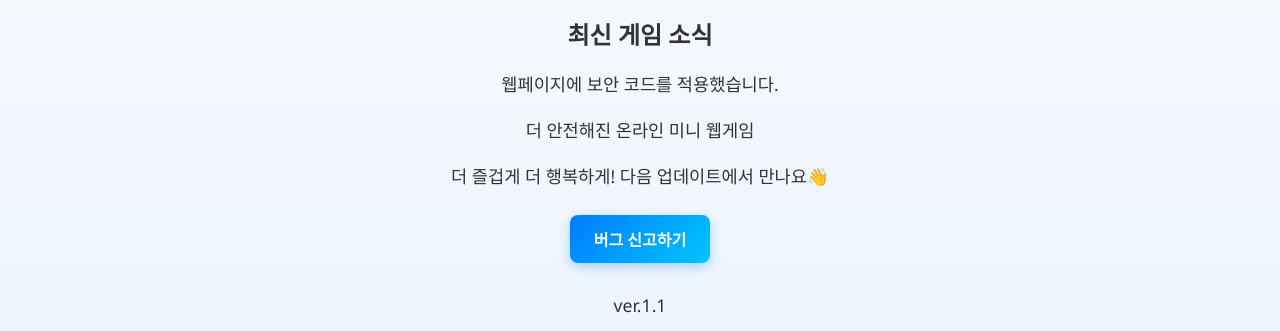
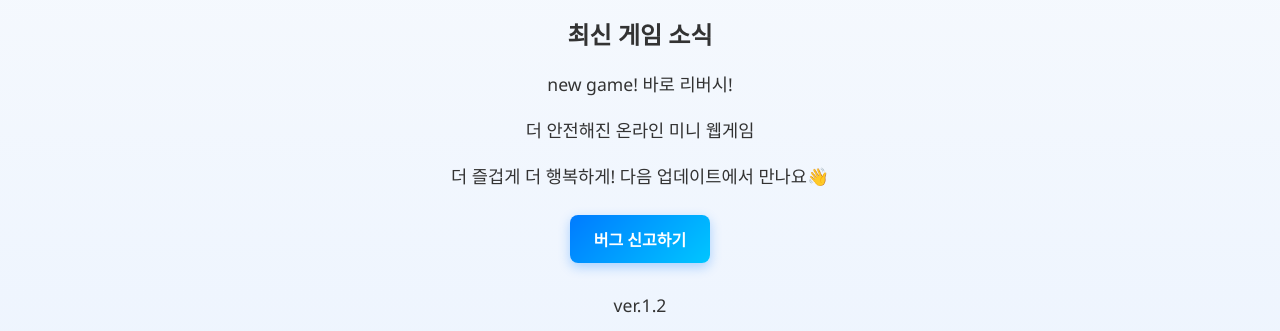
Before and after one commit to yglove0305/Onlinewebgames, a plain HTML site: page index.html in a window 1280 px wide. Shown: the part 242-573 px from the top of the page. Drawn offline with nearby package versions, Linux system fonts and the light colour scheme.

Commit message:
Update index.html

```diff
--- a/index.html
+++ b/index.html
@@ -139,11 +139,11 @@
     <p>재밌게 플레이 해주셨으면 좋겠습니다. 읽어주셔서 감사합니다.</p>
 
     <h2>최신 게임 소식</h2>
-    <p>웹페이지에 보안 코드를 적용했습니다. </p>
+    <p>new game! 바로 리버시!</p>
     <div id="news"></div>
     <p>더 즐겁게 더 행복하게! 다음 업데이트에서 만나요👋</p>
     <a href="https://github.com/yglove0305/Onlinewebgames/issues/new/choose" target="_blank" rel="noopener noreferrer">버그 신고하기</a>
-    <p>ver.1.1</p>
+    <p>ver.1.2</p>
 
     <div class="game-card">
       <a href="/games/할리갈리" target="_blank" rel="noopener noreferrer">할리갈리 게임 플레이</a>
```
